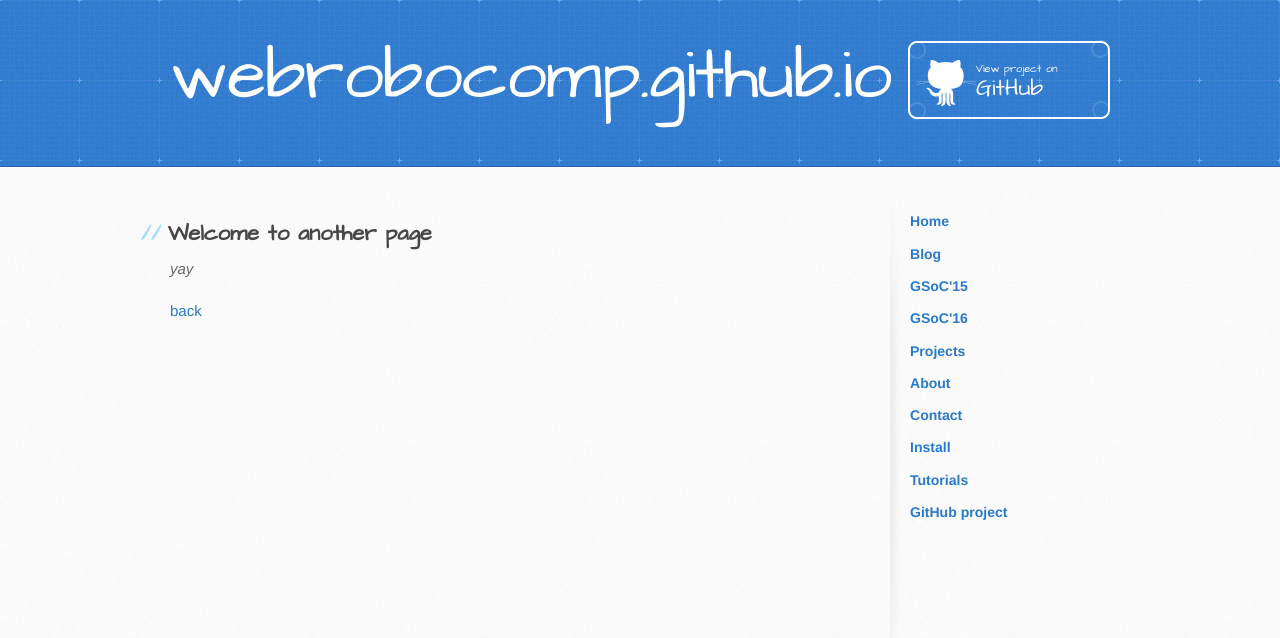
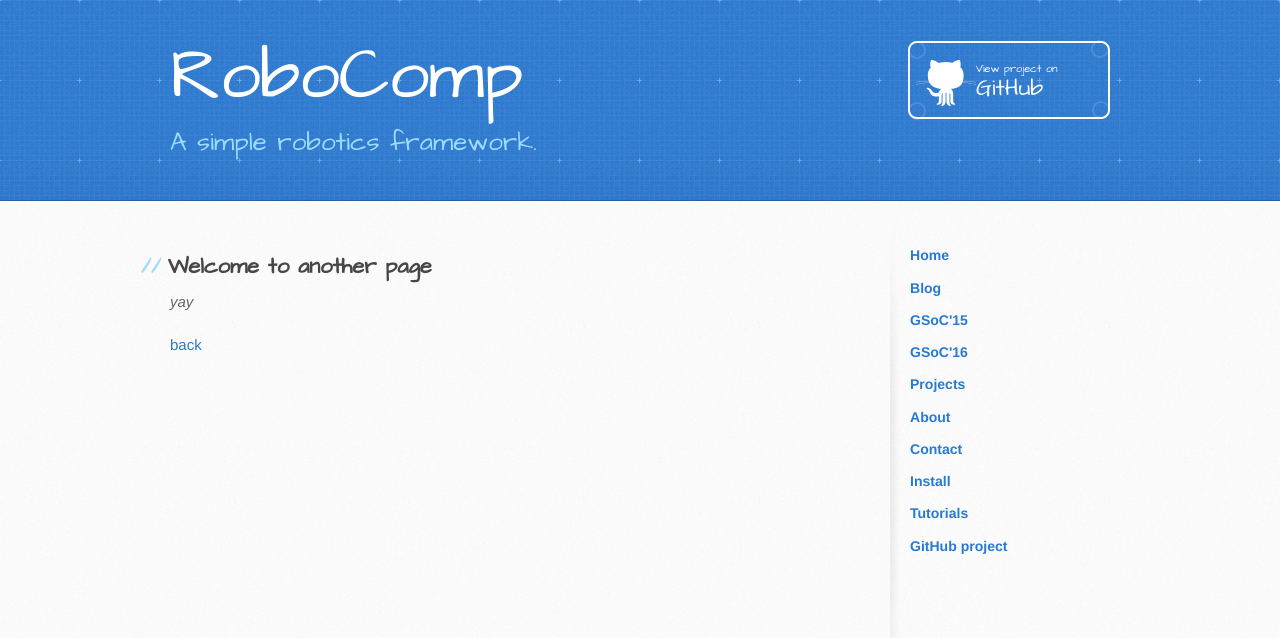
Before and after one commit to Fahani/webrobocomp.github.io, a Jekyll site: the page built from another-page.md, in a window 1280 px wide. Shown: the top 638 px of the page. Built offline with Jekyll 4.4.1, drawn with Linux system fonts in a browser that asks for light colours; the repository's description, which GitHub fills in, is left out; our own code applies the rules of GitHub Pages for plain Markdown files.

Commit message:
Title and description

```diff
--- a/_layouts/default.html
+++ b/_layouts/default.html
@@ -19,9 +19,9 @@
     <header>
       <div class="inner">
         <a href="{{ '/' | absolute_url }}">
-          <h1>{{ site.title | default: site.github.repository_name }}</h1>
+          <h1>RoboComp</h1>
         </a>
-        <h2>{{ site.description | default: site.github.project_tagline }}</h2>
+        <h2>A simple robotics framework.</h2>
         {% if site.github.is_project_page %}
           <a href="{{ site.github.repository_url }}" class="button"><small>View project on</small> GitHub</a>
         {% endif %}
```
